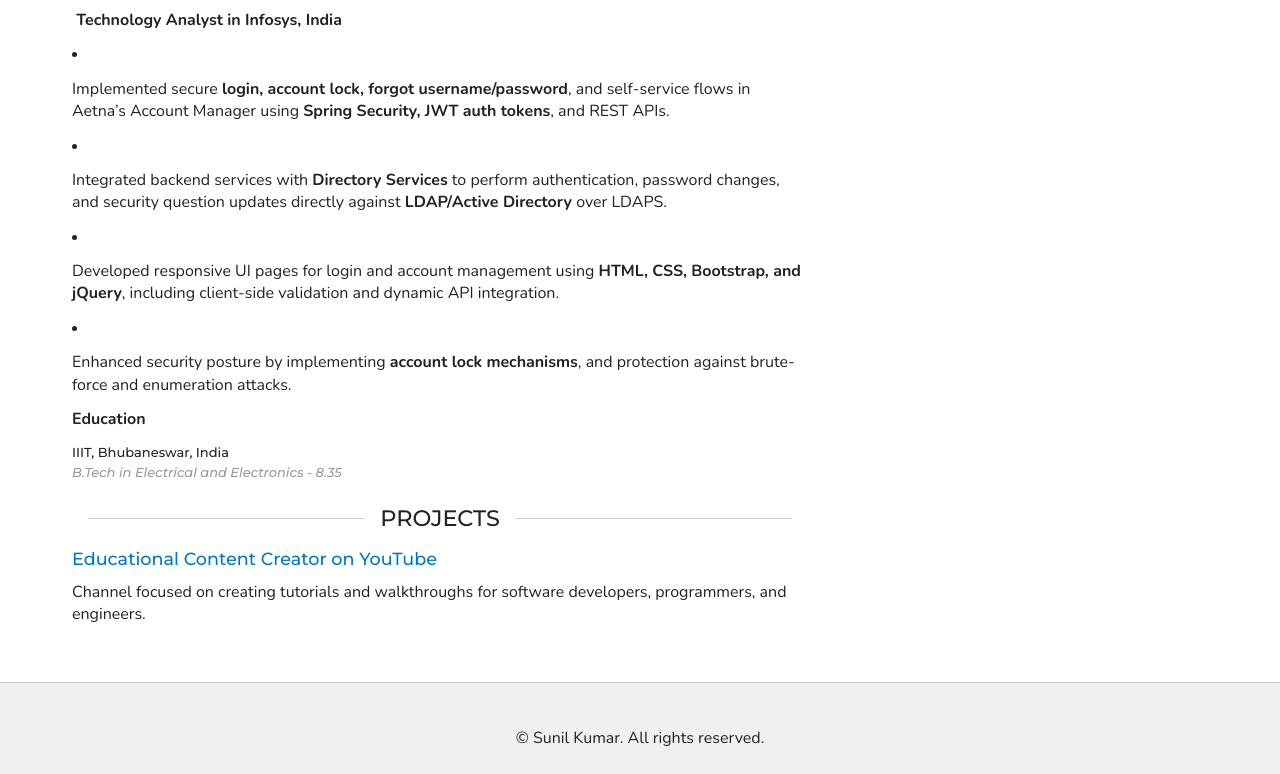
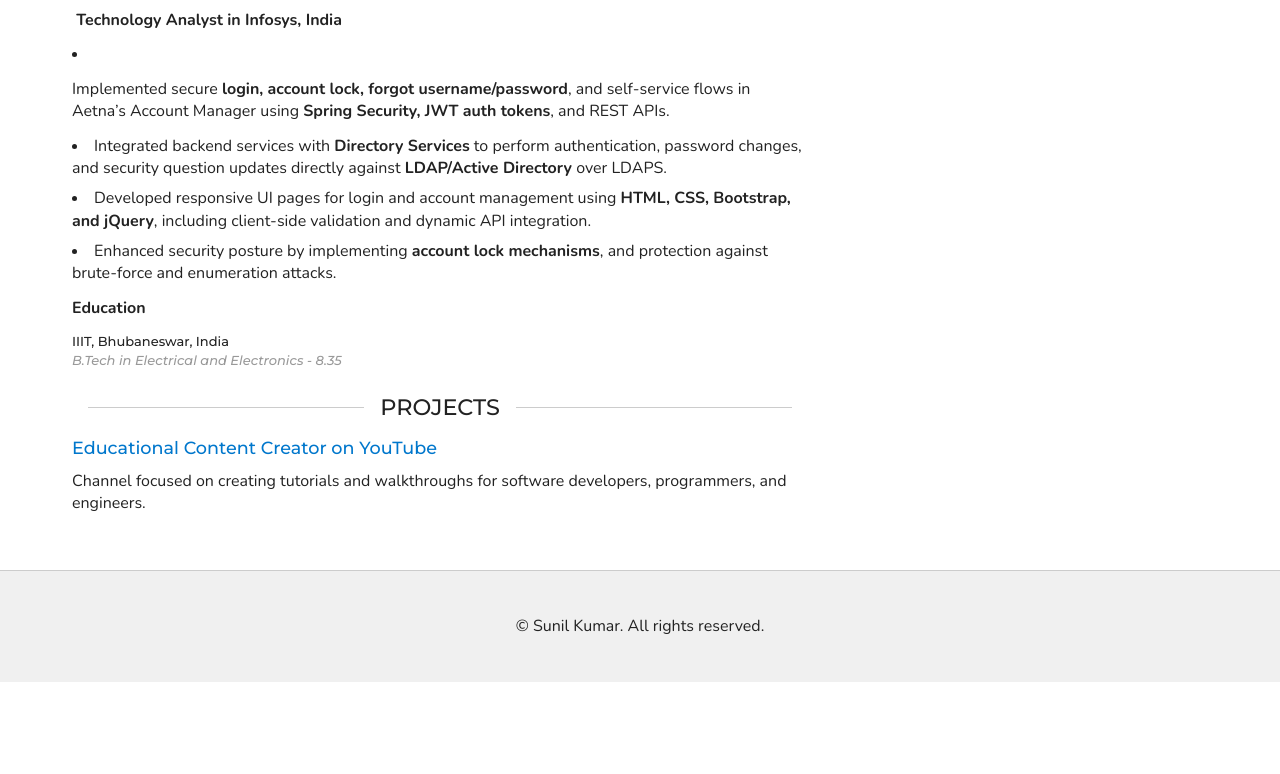
Before and after one commit to sunilkdasdev/sites, a plain HTML site: page index.html in a window 1280 px wide. Shown: the part 1983-2757 px from the top of the page. After the commit the page ends 2665 px from the top, so only its background shows below. Drawn offline with nearby package versions, Linux system fonts and the light colour scheme.

Commit message:
Updated the experience

```diff
--- a/index.html
+++ b/index.html
@@ -73,7 +73,7 @@
                 <ul class="inline-list flex-responsive">
 
                     <li>
-                      <a href="mailto:sunilkdas.dev@gmail.com">sunilkdas.dev@gmail.com</a>
+                      <a href="mailto:sunilkdas@gmx.us">sunilkdas@gmx.us</a>
                     </li>
 
 
@@ -180,15 +180,14 @@ Eclipse, IntelliJ, VS Code</span></div><h3 style="text-align: left;"><b><span st
 
 
                </ul>
-               <!--notionvc: 185848e3-e0d7-455f-8acb-3066eb6c94b6--><p><b><span style="font-family: inherit;">&nbsp;Technology Analyst in Infosys, India</span></b></p><ul style="text-align: left;"><ul><li data-end="302" data-start="120"><p data-end="302" data-start="122">Implemented secure <strong data-end="190" data-start="141">login, account lock, forgot username/password</strong>, and self-service flows in Aetna’s Account Manager using <strong data-end="284" data-start="248">Spring Security, JWT auth tokens</strong>, and REST APIs.</p>
+               <!--notionvc: 185848e3-e0d7-455f-8acb-3066eb6c94b6--><p><b><span style="font-family: inherit;">&nbsp;Technology Analyst in Infosys, India</span></b></p><ul style="text-align: left;"><ul><li data-end="302" data-start="120"><p data-end="302" data-start="122">Implemented secure <strong data-end="190" data-start="141">login, account lock, forgot username/password</strong>, and self-service flows in Aetna’s Account Manager using <strong data-end="284" data-start="248">Spring Security, JWT auth tokens</strong>, and REST APIs.
                </li>
-                   <li data-end="492" data-start="303">
-                       <p data-end="492" data-start="305">Integrated backend services with <strong data-end="360" data-start="338">Directory Services</strong> to perform authentication, password changes, and security question updates directly against <strong data-end="478" data-start="453">LDAP/Active Directory</strong> over LDAPS.</p>
+                   <li>Integrated backend services with <strong data-end="360" data-start="338">Directory Services</strong> to perform authentication, password changes, and security question updates directly against <strong data-end="478" data-start="453">LDAP/Active Directory</strong> over LDAPS.
                    </li>
                    <li data-end="665" data-start="493">
-                       <p data-end="665" data-start="495">Developed responsive UI pages for login and account management using <strong data-end="600" data-start="564">HTML, CSS, Bootstrap, and jQuery</strong>, including client-side validation and dynamic API integration.</p></li>
+                      Developed responsive UI pages for login and account management using <strong data-end="600" data-start="564">HTML, CSS, Bootstrap, and jQuery</strong>, including client-side validation and dynamic API integration.</li>
                    <li data-end="1002" data-start="821">
-                       <p data-end="1002" data-start="823">Enhanced security posture by implementing <strong data-end="892" data-start="865">account lock mechanisms</strong>, and protection against brute-force and enumeration attacks.</p></li></ul></ul><div><p style="text-align: left;"><b><span style="font-size: medium;">Education&nbsp;</span></b></p><h3></h3><h4 style="text-align: left;"><p style="text-align: left;"><span style="font-size: small;"><span style="font-family: inherit;">IIIT, Bhubaneswar, India</span><span style="font-weight: 400;"><br /></span></span><i><span style="color: #999999; font-family: inherit; font-size: small;">B.Tech in Electrical and Electronics - 8.35</span></i></p></h4>
+                       Enhanced security posture by implementing <strong data-end="892" data-start="865">account lock mechanisms</strong>, and protection against brute-force and enumeration attacks.</p></li></ul></ul><div><p style="text-align: left;"><b><span style="font-size: medium;">Education&nbsp;</span></b></p><h3></h3><h4 style="text-align: left;"><p style="text-align: left;"><span style="font-size: small;"><span style="font-family: inherit;">IIIT, Bhubaneswar, India</span><span style="font-weight: 400;"><br /></span></span><i><span style="color: #999999; font-family: inherit; font-size: small;">B.Tech in Electrical and Electronics - 8.35</span></i></p></h4>
                    <!-- notionvc: 5c3687a6-c3a2-4692-83d9-24df5e81c64a --></div></section>
 
 
@@ -207,33 +206,6 @@ Eclipse, IntelliJ, VS Code</span></div><h3 style="text-align: left;"><b><span st
 
 
 
-                  <!--  <div class="gallery main-gallery">
-
-                        <figure>
-                          <img width="600"
-                               height="338"
-                               src="portfolio_media/yt1.png"
-                               alt="Main Channel">
-                          <figcaption>Main Channel</figcaption>
-                        </figure>
-
-                        <figure>
-                          <img width="600"
-                               height="338"
-                               src="portfolio_media/yt2.png"
-                               alt="Tutorials">
-                          <figcaption>Tutorials</figcaption>
-                        </figure>
-
-                        <figure>
-                          <img width="600"
-                               height="338"
-                               src="portfolio_media/yt3.png"
-                               alt="Live Streams">
-                          <figcaption>Live Streams</figcaption>
-                        </figure>
-
-                    </div>-->
 
                 </section>
 
@@ -241,37 +213,6 @@ Eclipse, IntelliJ, VS Code</span></div><h3 style="text-align: left;"><b><span st
 
 
 
-          <!--  <section>
-              <h2 class="section-heading">Volunteer Experience</h2>
-
-                <section>
-                  <h3>
-
-                      Computer Assistance at <a href="https://www.heritage-point.com/">Heritage Point Assisted Living</a>
-
-                  </h3>
-
-                    <p class="section-label">2012 - 2015</p>
-
-                  <p>Helped residents with any computer problems for two hours each week. Mainly helped with networking, typing, basic instruction, and troubleshooting.</p>
-
-                </section>
-
-                <section>
-                  <h3>
-
-                      Student Ambassador at <a href="https://marshall.edu">Marshall University</a>
-
-                  </h3>
-
-                    <p class="section-label">2007 - 2008</p>
-
-                  <p>Gave campus tours, organized promotional events, and ran summer orientation.</p>
-
-                </section>
-
-            </section>
-          -->
 
 
         </main>
```
